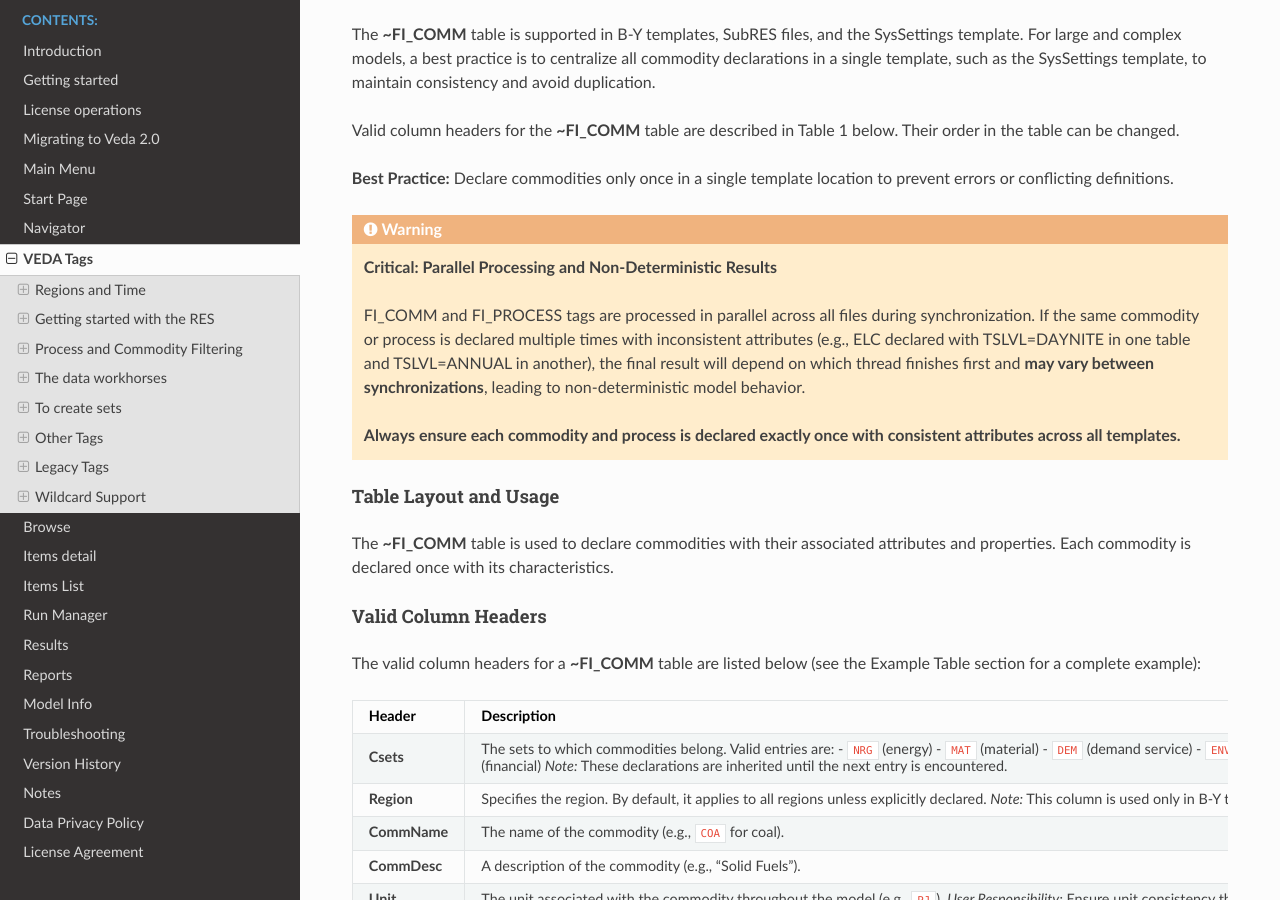
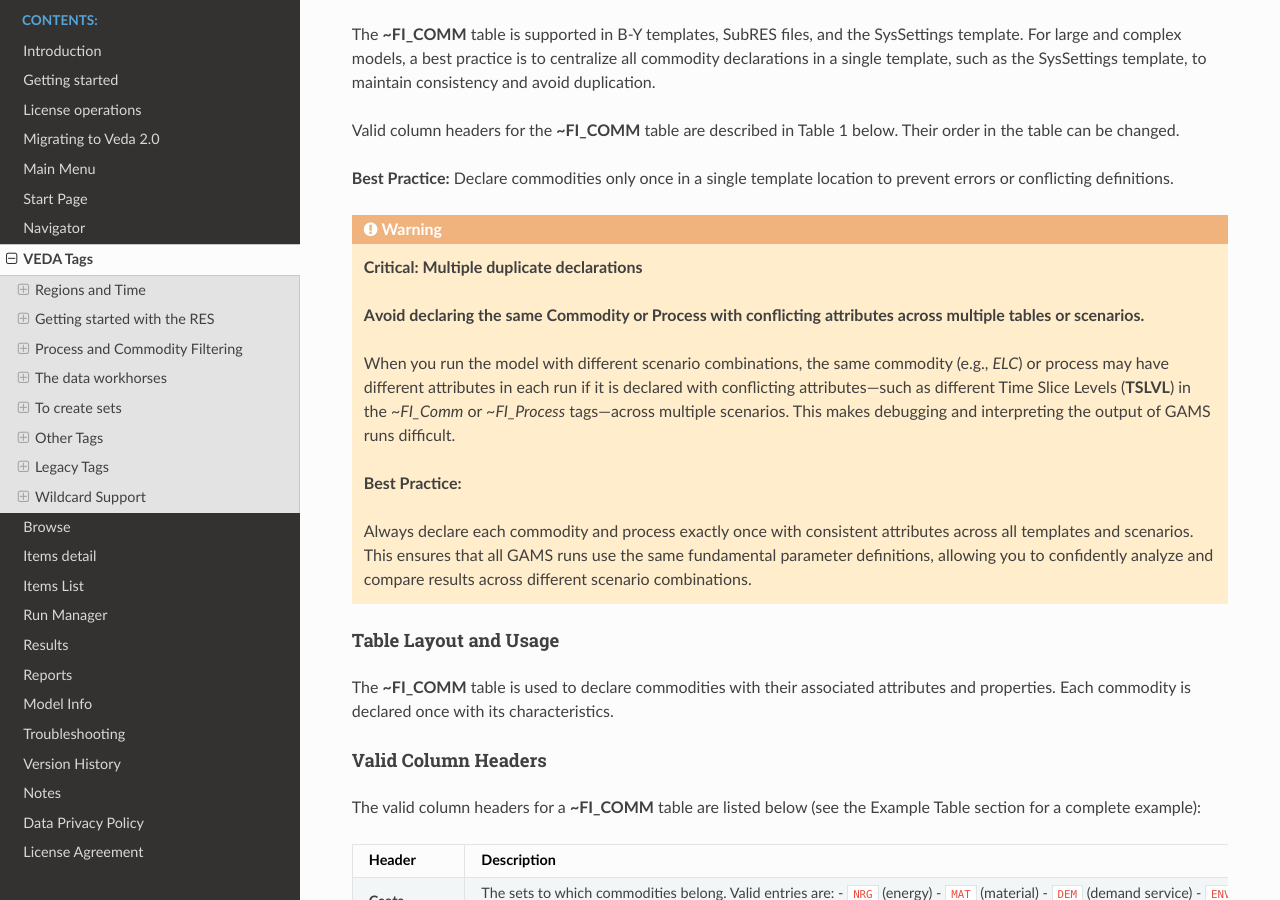
Before and after one commit to kanors-emr/Veda-documentation, a Sphinx documentation site: the page built from docs/source/pages/VedaTags.rst, in a window 1280 px wide and 900 px high, scrolled down 5294 px. Built offline with Sphinx 7.4.7 and the Read the Docs theme 3.1.0, drawn with Linux system fonts in a browser that asks for light colours.

Commit message:
duplicate declarations

```diff
--- a/docs/source/pages/VedaTags.rst
+++ b/docs/source/pages/VedaTags.rst
@@ -255,11 +255,15 @@ Declare commodities only once in a single template location to prevent errors or
 
 .. warning::
 
-   **Critical: Parallel Processing and Non-Deterministic Results**
+   **Critical: Multiple duplicate declarations**
 
-   FI_COMM and FI_PROCESS tags are processed in parallel across all files during synchronization. If the same commodity or process is declared multiple times with inconsistent attributes (e.g., ELC declared with TSLVL=DAYNITE in one table and TSLVL=ANNUAL in another), the final result will depend on which thread finishes first and **may vary between synchronizations**, leading to non-deterministic model behavior.
+   **Avoid declaring the same Commodity or Process with conflicting attributes across multiple tables or scenarios.**
 
-   **Always ensure each commodity and process is declared exactly once with consistent attributes across all templates.**
+   When you run the model with different scenario combinations, the same commodity (e.g., `ELC`) or process may have different attributes in each run if it is declared with conflicting attributes—such as different Time Slice Levels (**TSLVL**) in the `~FI_Comm` or `~FI_Process` tags—across multiple scenarios. This makes debugging and interpreting the output of GAMS runs difficult.
+
+   **Best Practice:**
+
+   Always declare each commodity and process exactly once with consistent attributes across all templates and scenarios. This ensures that all GAMS runs use the same fundamental parameter definitions, allowing you to confidently analyze and compare results across different scenario combinations.
 
 
 Table Layout and Usage
```
